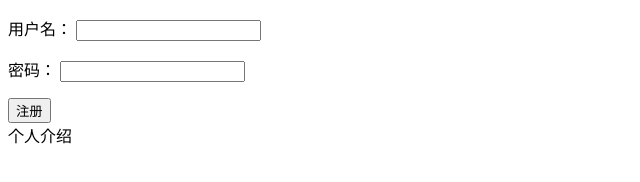
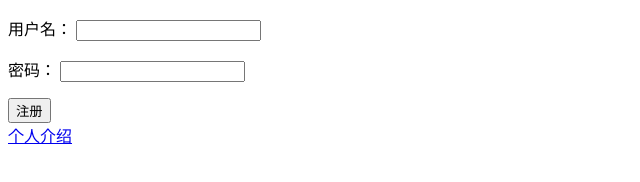
Before and after one commit to Jenny-Yujia-Gan/Study, a plain HTML site: page regist.html in a window 1280 px wide. Shown: the full height of the page, 0-640 px from the left. Drawn offline with Linux system fonts and the light colour scheme.

Commit message:
new test

```diff
--- a/regist.html
+++ b/regist.html
@@ -9,6 +9,6 @@
   		<p>密码： <input type="text" name="密码" /></p>
   		<input type="submit" value="注册" />
 	</form>
-	<ahref="about-me">个人介绍</a>
+	<a href="about-me.html">个人介绍</a>
 </body>
 </html>
```
